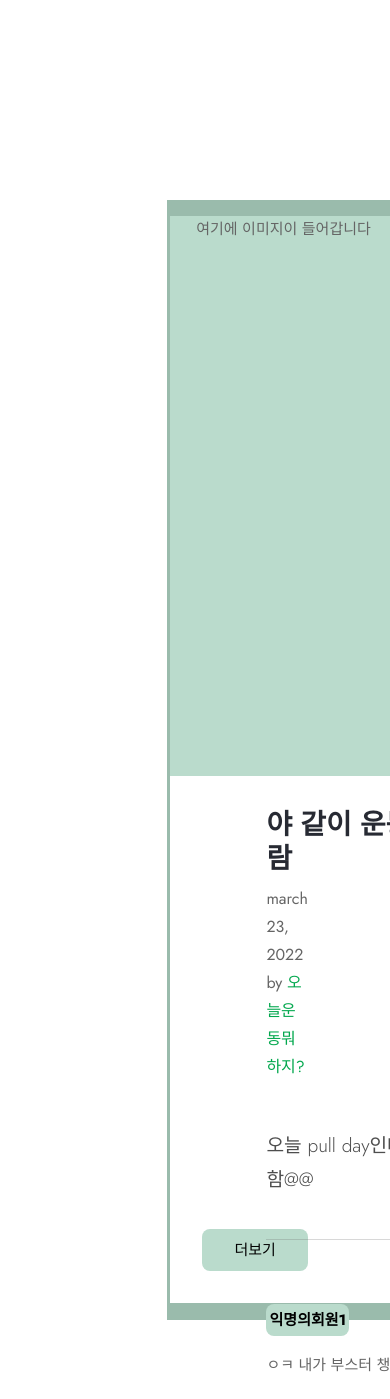
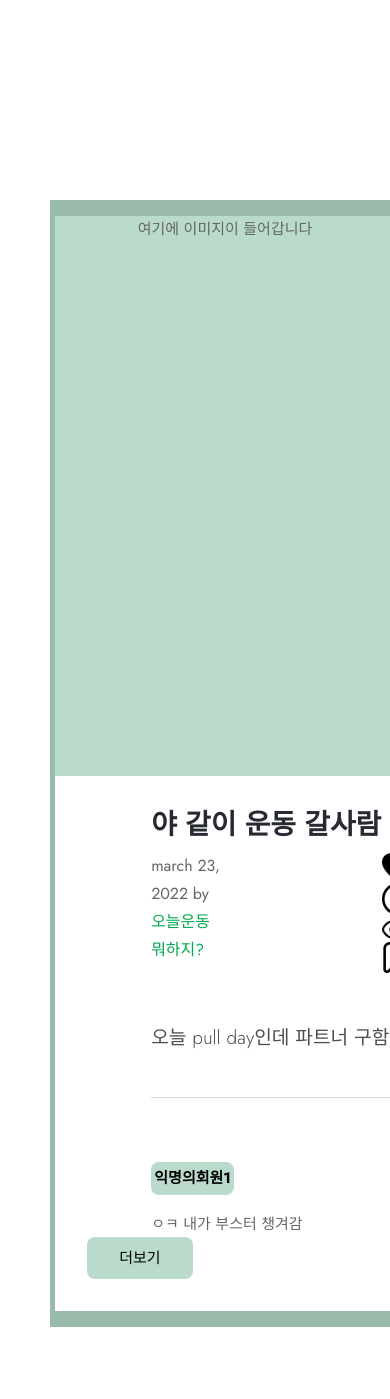
Before and after one commit to KEEMSY/F5_TEAM3, a Django app: page /temp/ in a window 390 px wide. Shown: the part 200-1599 px from the top of the page. Run offline with Django 4.2, Linux system fonts and the light colour scheme; some libraries are stand-ins or nearby versions; some web fonts are replaced.

Commit message:
add right wrapper 수정중

```diff
--- a/static/css/community.css
+++ b/static/css/community.css
@@ -18,9 +18,21 @@
 
 }
 
-@media only screen and (max-width: 1399.98px) {
+@media only screen and (max-width: 1150px) {
     .left_wrapper {
         display: none;
+    }
+    .col-4{
+        width: 0%;
+    }
+    .col-8{
+        width: 100%;
+    }
+}
+
+@media only screen and (max-width: 557px) {
+    .content_botton > button {
+        margin-top: 2vw;
     }
 }
 .category_wrapper {
--- a/templates/articleapp/temp_commnuity.html
+++ b/templates/articleapp/temp_commnuity.html
@@ -263,6 +263,7 @@
                             </span>
                         </div>
 
+
                     </div>
                 </div>
                 <br>
@@ -271,7 +272,7 @@
                     <button> 더보기 </button>
                 </div>
             </div>
-        </div>
+            </div>
         </div>
     </div>
 
```
